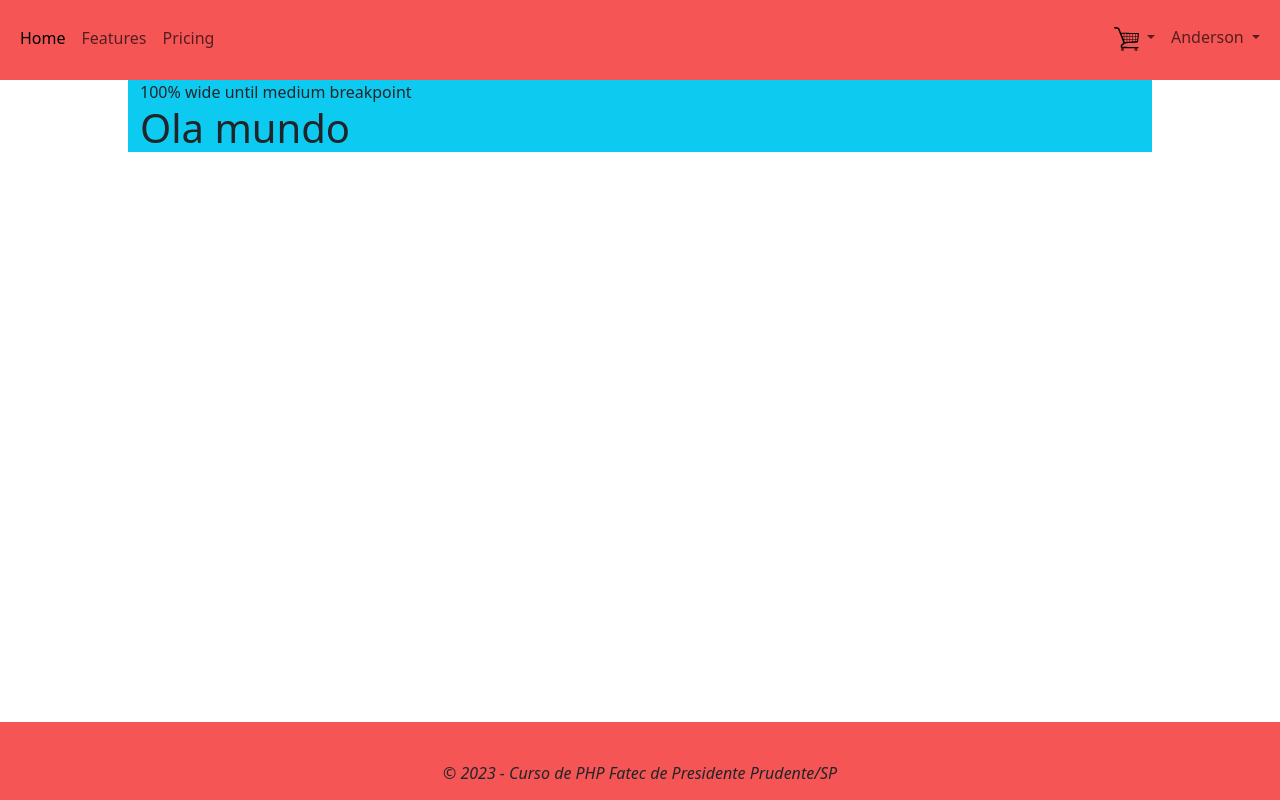
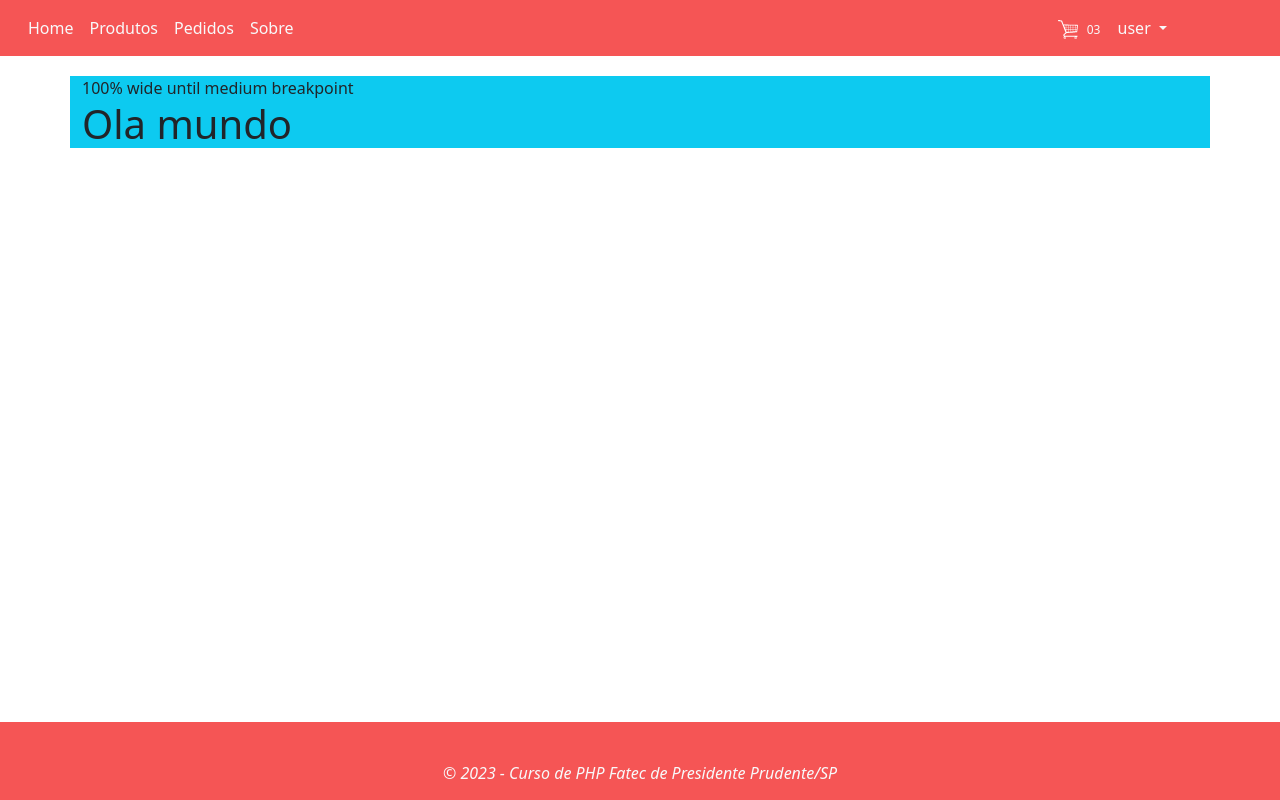
Before and after one commit to andermsilva/projeto2BIM, a PHP site: page / in a window 1280 px wide. Run offline with PHP 8.4, Linux system fonts and the light colour scheme; some libraries are stand-ins or nearby versions.

Commit message:
layout menu e foote finalizado

```diff
--- a/App/Views/layouts/footer.php
+++ b/App/Views/layouts/footer.php
@@ -2,7 +2,7 @@
 <p> </p>
 <footer class="footer fixed-bottom cor-bg-ft-mn">
     <br>
-    <div class="text-center align-text-middle"
+    <div class="text-center align-text-middle text-light"
         style="padding: 15px 0; margin-bottom: 0;">
         &copy; <em>2023 - Curso de PHP Fatec de Presidente Prudente/SP</em><br />
 
--- a/App/Views/layouts/header.php
+++ b/App/Views/layouts/header.php
@@ -8,7 +8,7 @@
     <title><?php echo TITLE; ?></title>
 
     <link href="http://<?php echo APP_HOST; ?>/public/css/bootstrap.min.css" rel="stylesheet">
-    <link href="http://<?php echo APP_HOST; ?>/public/css/main.css" rel="stylesheet">
+   <!--  <link href="http://<?php echo APP_HOST; ?>/public/css/main.css" rel="stylesheet"> -->
     <link href="http://<?php echo APP_HOST; ?>/public/css/styles.css" rel="stylesheet">
     <link href="http://<?php echo APP_HOST; ?>/public/css/navbars-offcanvas.css" rel="stylesheet">
 
--- a/App/Views/layouts/menu.php
+++ b/App/Views/layouts/menu.php
@@ -1,7 +1,8 @@
-<div class="espacamento cor-bg-ft-mn">
+<div class="cor-bg-ft-mn text-light">
 
-  <nav class="navbar navbar-expand-lg margin-tp">
+  <nav class="navbar navbar-expand-lg espacamento">
     <div class="container-fluid">
+
       <button class="navbar-toggler" type="button" data-bs-toggle="collapse" data-bs-target="#navbarText"
         aria-controls="navbarText" aria-expanded="false" aria-label="Toggle navigation">
         <span class="navbar-toggler-icon"></span>
@@ -9,52 +10,42 @@
       <div class="collapse navbar-collapse" id="navbarText">
         <ul class="navbar-nav me-auto mb-2 mb-lg-0">
           <li class="nav-item">
-            <a class="nav-link active" aria-current="page" href="#">Home</a>
+            <a class="nav-link active text-light" aria-current="page" href="#">Home</a>
           </li>
           <li class="nav-item">
-            <a class="nav-link" href="#">Features</a>
+            <a class="nav-link text-light" href="#">Produtos</a>
           </li>
           <li class="nav-item">
-            <a class="nav-link" href="#">Pricing</a>
+            <a class="nav-link text-light" href="#">Pedidos</a>
+          </li>
+          <li class="nav-item">
+            <a class="nav-link text-light" href="#">Sobre</a>
           </li>
         </ul>
+        <a href="" class="nav-link text-light">
+
+          <img src="http://<?php echo APP_HOST; ?>/public/image/carrinho.svg" width="20">&nbsp;
+          <span class="qtd-car">03</span>
+        </a> &nbsp;
+        <div class="dropdown" style="margin-right: 80px;">
+          <button class="btn  dropdown-toggle text-light" type="button" data-bs-toggle="dropdown" aria-expanded="false">
+            user
+          </button>
+          <ul class="dropdown-menu">
+            <li><a class="dropdown-item" style="width: 30px;" href="#">minha conta</a></li>
+            <li>
+              <hr class="dropdown-divider">
+            </li>
+
+            <li><a class="dropdown-item" style="width: 30px;" href="#">logout
+
+              </a></li>
+          </ul>
+        </div>
+      </div>
+    </div>
+  </nav>
 
 
-      </div>
-  </nav>
-  <nav class="navbar navbar-expand-lg margin-tp text-white">
-    <div class="container-fluid">
-      <button class="navbar-toggler" type="button" data-bs-toggle="collapse" data-bs-target="#navbarText"
-        aria-controls="navbarText" aria-expanded="false" aria-label="Toggle navigation">
-        <span class="navbar-toggler-icon"></span>
-      </button>
-      <div class="collapse navbar-collapse" id="navbarText">
-        <ul class="navbar-nav me-auto mb-2 mb-lg-0">
 
-          <li class="nav-item">
-          <a class="nav-link dropdown-toggle " href="#" role="button" data-bs-toggle="dropdown" aria-expanded="false">
-              <img src="http://<?php echo APP_HOST; ?>/public/image/carrinho.svg" width="25">
-            </a>
-            <ul class="dropdown-menu">
-              <li><a class="dropdown-item size-item" href="#">Action</a></li>
-              <li><a class="dropdown-item size-item" href="#">Another</a></li>
-              <li><a class="dropdown-item size-item" href="#">Some</a></li>
-            </ul>
-          </li>
-          <li class="nav-item">
-            <a class="nav-link dropdown-toggle" href="#" role="button" data-bs-toggle="dropdown" aria-expanded="false">
-              Anderson
-            </a>
-            <ul class="dropdown-menu">
-              <li><a class="dropdown-item size-item" href="#">Action</a></li>
-              <li><a class="dropdown-item size-item" href="#">Another</a></li>
-              <li><a class="dropdown-item size-item" href="#">Some</a></li>
-            </ul>
-          </li>
-        </ul>
-      </div>
-
-
-  </nav>
 </div>
-<main>
--- a/public/css/styles.css
+++ b/public/css/styles.css
@@ -6,9 +6,9 @@ main {
 
 .espacamento {
   display: flex;
-  background-color: aqua;
-  height: 80px;
-  justify-content: space-between;
+  padding-left: 8px;
+  padding-right: 8px;
+  justify-content: space-around;
 
 }
 .margin-tp{
@@ -20,3 +20,6 @@ main {
   background-color: #f55555;
 
 }
+.qtd-car{
+  font-size: 0.75rem;
+}
```
Also changed, not shown: public/image/carrinho.svg.
